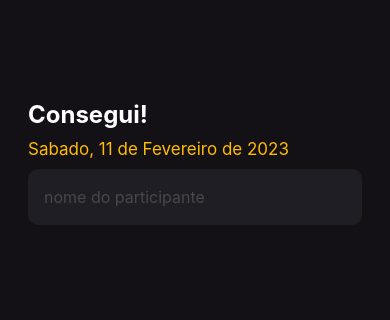
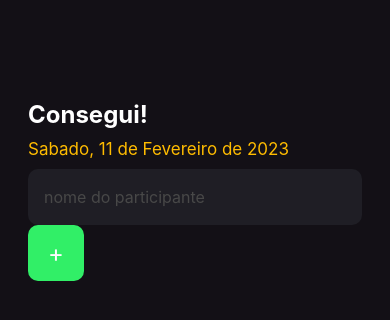
Before and after one commit to Gustavo032/React-Native-First-Project, a React Native app: screen / in a window 390 px wide. Shown: the top 320 px of the page. Built offline with nearby package versions, Linux system fonts and the light colour scheme.

Commit message:
botão de adicionar

```diff
--- a/src/screens/home/index.tsx
+++ b/src/screens/home/index.tsx
@@ -1,8 +1,12 @@
-import { Text, View, TextInput } from "react-native";
+import { Text, View, TextInput, TouchableOpacity } from "react-native";
 
 import { styles } from './styles'
 
 export default function Home(){
+	function handleParticipantAdd(){
+		console.log("Participant added!")
+	}
+
 	return(
 		<View style={styles.container}
 		>
@@ -25,6 +29,16 @@
 			 placeholderTextColor="#484848"
 			 keyboardType="default"
 			/>
+
+			<TouchableOpacity style={styles.button} onPress={handleParticipantAdd}>
+			 	<Text
+
+					style={styles.buttonText}
+				>
+					+
+				</Text>
+			</TouchableOpacity>
+
 		</View>
 	);
 }
--- a/src/screens/home/styles.ts
+++ b/src/screens/home/styles.ts
@@ -30,6 +30,20 @@
 		color: '#fdfcfe',
 		padding: 16,
 		fontSize: 16,
+	},
+
+	button:{
+		width:56,
+		height: 56,
+		borderRadius: 10,
+		backgroundColor: '#31ef67',
+		alignItems: 'center',
+		justifyContent: 'center',
+	},
+
+	buttonText:{
+		color: '#fdfcfe',
+		fontSize: 24,
 	}
 
 
```
